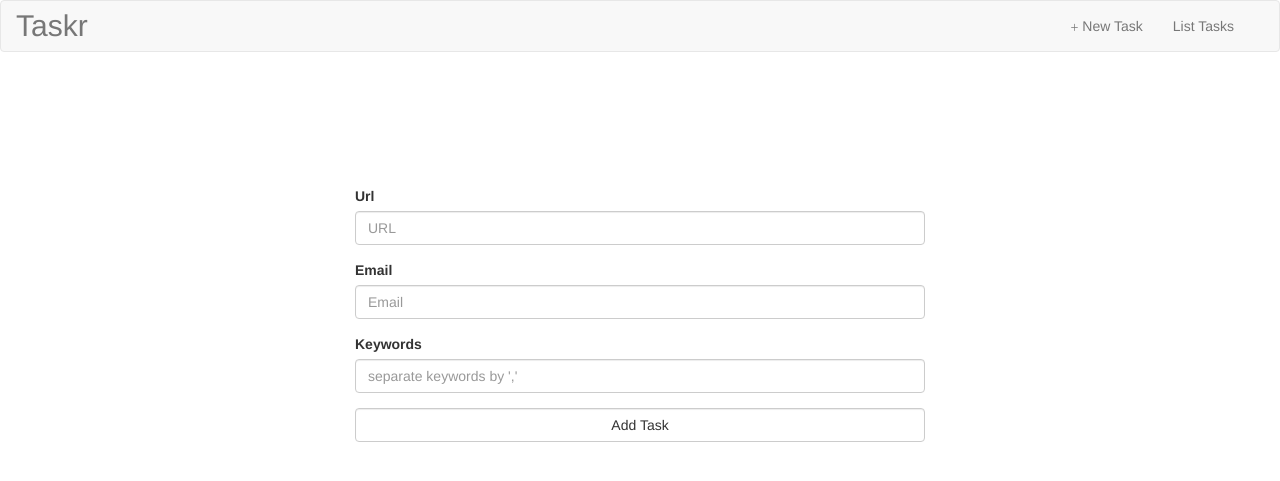
After one commit to iamanvesh/taskr, a Django app: page /tasks/new in a window 1280 px wide. The commit adds this page. Shown: the top 481 px of the page. Run offline with Django 3.2, Linux system fonts and the light colour scheme; some libraries are stand-ins or nearby versions; some web fonts are replaced.

Commit message:
added views to submit new tasks, list all tasks

```diff
--- a/common/static/common/custom/css/styles.css
+++ b/common/static/common/custom/css/styles.css
@@ -6,3 +6,9 @@ p {
 #navbarBrand {
     font-size: 30px;
 }
+
+#newTaskForm {
+    width: 50%;
+    margin: auto;
+    margin-top: 10%;
+}
--- a/common/templates/common/nav.html
+++ b/common/templates/common/nav.html
@@ -21,12 +21,12 @@
                 <div class="collapse navbar-collapse" id="tasksMenu">
                     <ul class="nav navbar-nav pull-right">
                         <li>
-                            <a href="#">
+                            <a href="/tasks/new">
                                 <span><i class="glyphicon glyphicon-plus"></i></span>
                                 New Task
                             </a>
                         </li>
-                        <li><a href="#">List Tasks</a></li>
+                        <li><a href="/tasks">List Tasks</a></li>
                     </ul>
                 </div>
             </div>
--- a/tasks/models.py
+++ b/tasks/models.py
@@ -2,7 +2,7 @@ from django.db import models
 
 
 class Entry(models.Model):
-    url = models.TextField()
+    url = models.URLField()
     email = models.EmailField()
 
     def __unicode__(self):
--- /dev/null
+++ b/tasks/templates/tasks/tasks.new.html
@@ -0,0 +1,22 @@
+{% extends 'common/nav.html' %}
+
+{% block content %}
+    <div id="newTaskForm">
+        <form method="post" action="/tasks/new">
+            {% csrf_token %}
+            <div class="form-group">
+                <label for="urlField">Url</label>
+                <input type="url" id="urlField" name="url" class="form-control" placeholder="URL" />
+            </div>
+            <div class="form-group">
+                <label for="emailField">Email</label>
+                <input type="email" name="email" class="form-control" id="emailField" placeholder="Email" />
+            </div>
+            <div class="form-group">
+                <label for="keywordsField">Keywords</label>
+                <input type="text" name="keywords" class="form-control" id="keywordsField" placeholder="separate keywords by ','" />
+            </div>
+            <button type="submit" class="form-control btn btn-default">Add Task</button>
+        </form>
+    </div>
+{% endblock %}
--- a/tasks/urls.py
+++ b/tasks/urls.py
@@ -3,5 +3,6 @@ from django.conf.urls import include, url
 from tasks import views
 
 urlpatterns = [
-    # Tasks urls
+    url(r'new', views.new_task, name='new_task'),
+    url(r'^$', views.all_tasks, name='all_tasks'),
 ]
--- a/tasks/views.py
+++ b/tasks/views.py
@@ -1,6 +1,30 @@
-from django.http import HttpResponse
+from django.http import HttpResponse, HttpResponseRedirect
 from django.shortcuts import render
 
+from tasks.forms import EntryForm
+from tasks.models import Entry, Keyword
 
-def index(request):
-    return render(request, 'tasks/index.html')
+
+def new_task(request):
+    if request.method == 'POST':
+        form = EntryForm(request.POST)
+        if form.is_valid():
+            url = form.cleaned_data['url']
+            email = form.cleaned_data['email']
+            keywords = form.cleaned_data['keywords'].split(',')
+            task_entry = Entry(url=url, email=email)
+            task_entry.save()
+
+            for keyword in keywords:
+                key = Keyword(entry=task_entry, key=keyword)
+                key.save()
+
+            return HttpResponseRedirect('/tasks')
+        else:
+            return HttpResponse('Some fields are incorrect!')
+    return render(request, 'tasks/tasks.new.html')
+
+def all_tasks(request):
+    entries = Entry.objects.all()
+    context = {'entries': entries}
+    return render(request, 'tasks/tasks.all.html', context)
```
Also changed, not shown: tasks/forms.py (added, +8 -0 lines), tasks/templates/tasks/index.html (deleted, +0 -7 lines), tasks/templates/tasks/tasks.all.html (added, +22 -0 lines), tasks/migrations/0002_auto_20151117_0507.py (added).
